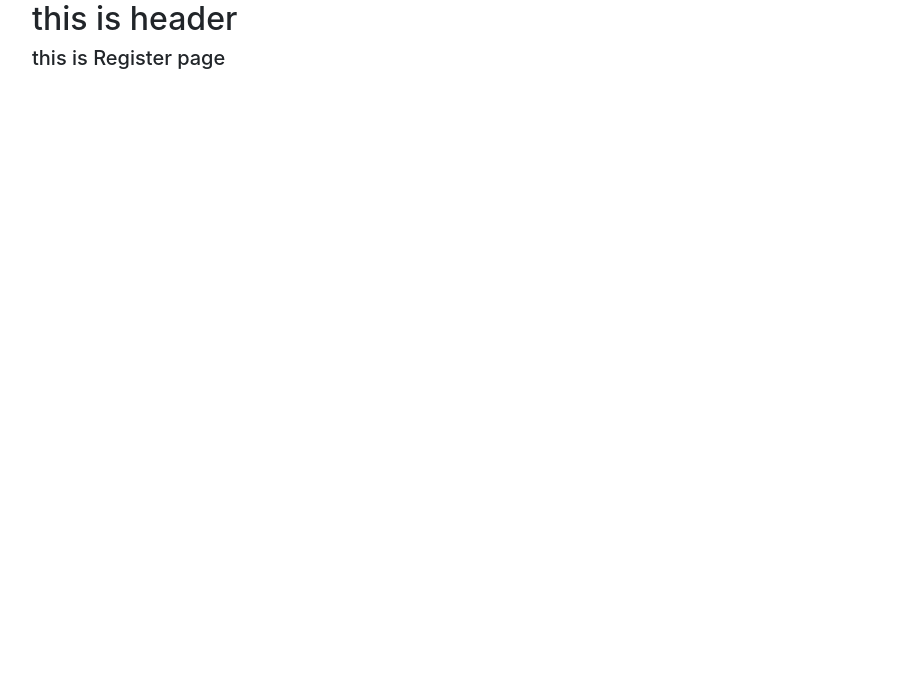
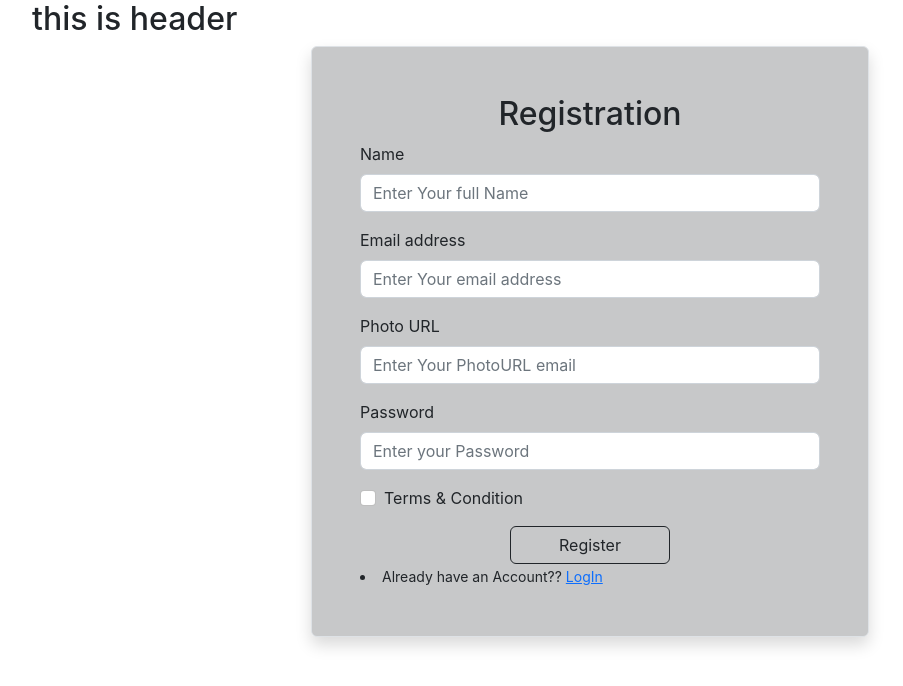
Before and after one commit to Shariyer/solid-basic-client, a React (Create React App) app: page /register in a window 1280 px wide. Shown: the top 686 px of the page, without its empty margins (50-953 px from the left). Built offline with nearby package versions, Linux system fonts and the light colour scheme.

Commit message:
login and registration form complete

```diff
--- a/src/components/LogIn/LogIn.js
+++ b/src/components/LogIn/LogIn.js
@@ -1,11 +1,50 @@
 /** @format */
 
 import React from "react";
+import Button from "react-bootstrap/Button";
+import Form from "react-bootstrap/Form";
+import { NavLink } from "react-router-dom";
 
 const LogIn = () => {
+  const handleForm = (event) => {
+    const form = event.target;
+    const fullname = form.fullName.value;
+    const photoURL = form.PhotoURL.value;
+    const email = form.email.value;
+    const password = form.password.value;
+  };
+
   return (
-    <div>
-      <h5>this is login page</h5>
+    <div className="mt-5">
+      <Form className="w-50 mx-auto bg-dark bg-opacity-25 p-5 shadow rounded">
+        <Form.Group className="mb-3" controlId="formBasicEmail">
+          <Form.Label>Email address</Form.Label>
+          <Form.Control
+            type="email"
+            name="email"
+            placeholder="Enter Your email address"
+          />
+        </Form.Group>
+        <Form.Group className="mb-3" controlId="formBasicPassword">
+          <Form.Label>Password</Form.Label>
+          <Form.Control
+            type="password"
+            name="password"
+            placeholder="Enter your Password"
+          />
+        </Form.Group>
+
+        <span className=" d-flex justify-content-center">
+          <Button className="px-5" variant="outline-dark" type="submit">
+            Log In
+          </Button>
+        </span>
+        <li>
+          <small>
+            New to this site?? <NavLink to="/register">Register</NavLink>
+          </small>
+        </li>
+      </Form>
     </div>
   );
 };
--- a/src/components/Register/Register.js
+++ b/src/components/Register/Register.js
@@ -1,11 +1,70 @@
 /** @format */
 
 import React from "react";
+import Button from "react-bootstrap/Button";
+import Form from "react-bootstrap/Form";
+import { NavLink } from "react-router-dom";
 
 const Register = () => {
+  const handleForm = (event) => {
+    const form = event.target;
+    const fullname = form.fullName.value;
+    const photoURL = form.PhotoURL.value;
+    const email = form.email.value;
+    const password = form.password.value;
+  };
+
   return (
     <div>
-      <h5>this is Register page</h5>
+      <Form className="w-50 mx-auto bg-dark bg-opacity-25 p-5 shadow rounded border">
+        <h2 className="text-center">Registration</h2>
+        <Form.Group className="mb-3" controlId="formBasicEmail">
+          <Form.Label>Name</Form.Label>
+          <Form.Control
+            type="text"
+            name="fullName"
+            placeholder="Enter Your full Name"
+          />
+        </Form.Group>
+        <Form.Group className="mb-3" controlId="formBasicEmail">
+          <Form.Label>Email address</Form.Label>
+          <Form.Control
+            type="email"
+            name="email"
+            placeholder="Enter Your email address"
+          />
+        </Form.Group>
+        <Form.Group className="mb-3" controlId="formBasicEmail">
+          <Form.Label>Photo URL</Form.Label>
+          <Form.Control
+            type="text"
+            name="photoURL"
+            placeholder="Enter Your PhotoURL email"
+          />
+        </Form.Group>
+
+        <Form.Group className="mb-3" controlId="formBasicPassword">
+          <Form.Label>Password</Form.Label>
+          <Form.Control
+            type="password"
+            name="password"
+            placeholder="Enter your Password"
+          />
+        </Form.Group>
+        <Form.Group className="mb-3" controlId="formBasicCheckbox">
+          <Form.Check type="checkbox" label="Terms & Condition" />
+        </Form.Group>
+        <span className=" d-flex justify-content-center">
+          <Button className="px-5" variant="outline-dark" type="submit">
+            Register
+          </Button>
+        </span>
+        <li>
+          <small>
+            Already have an Account?? <NavLink to="/login">LogIn</NavLink>
+          </small>
+        </li>
+      </Form>
     </div>
   );
 };
```
